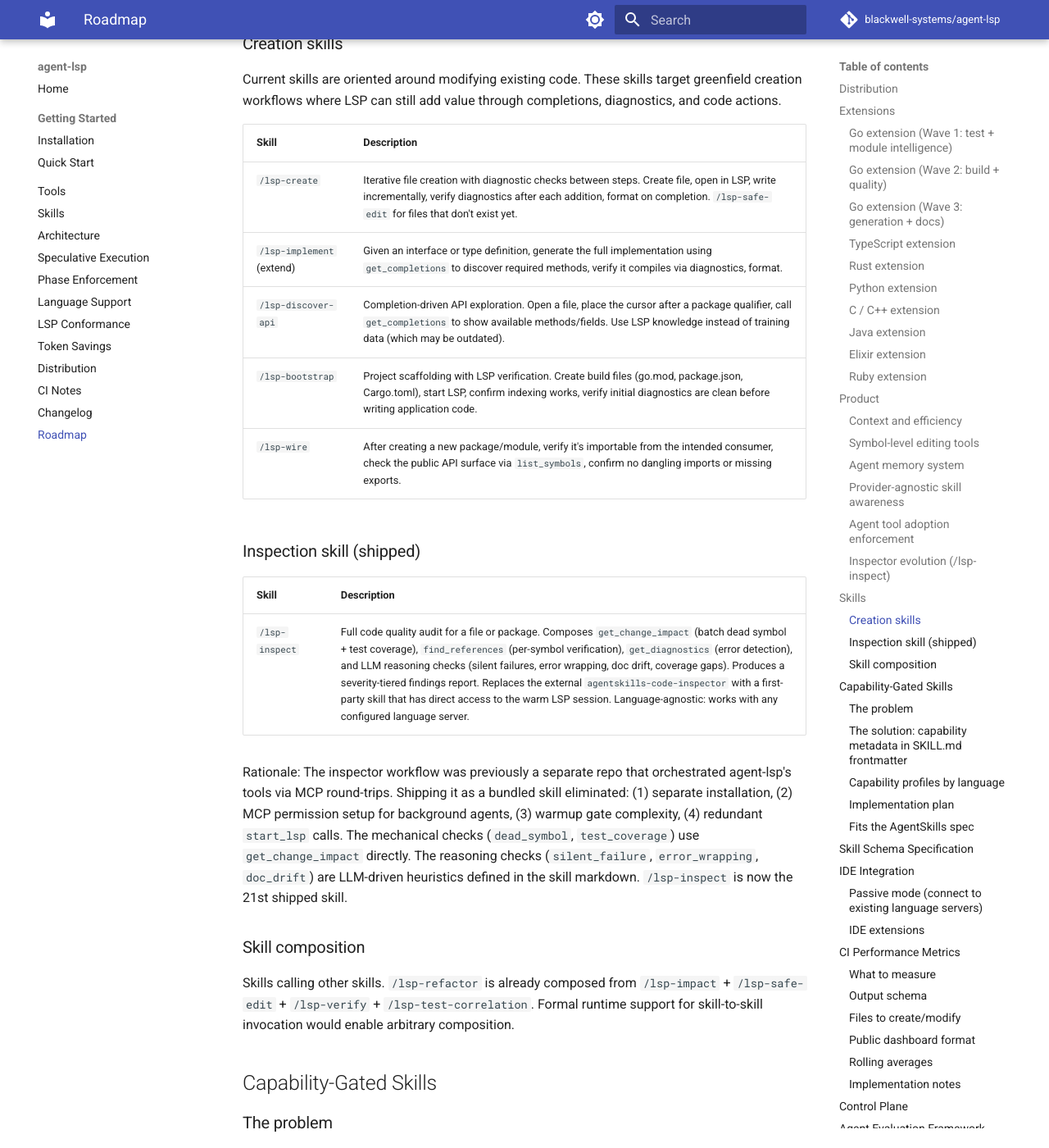
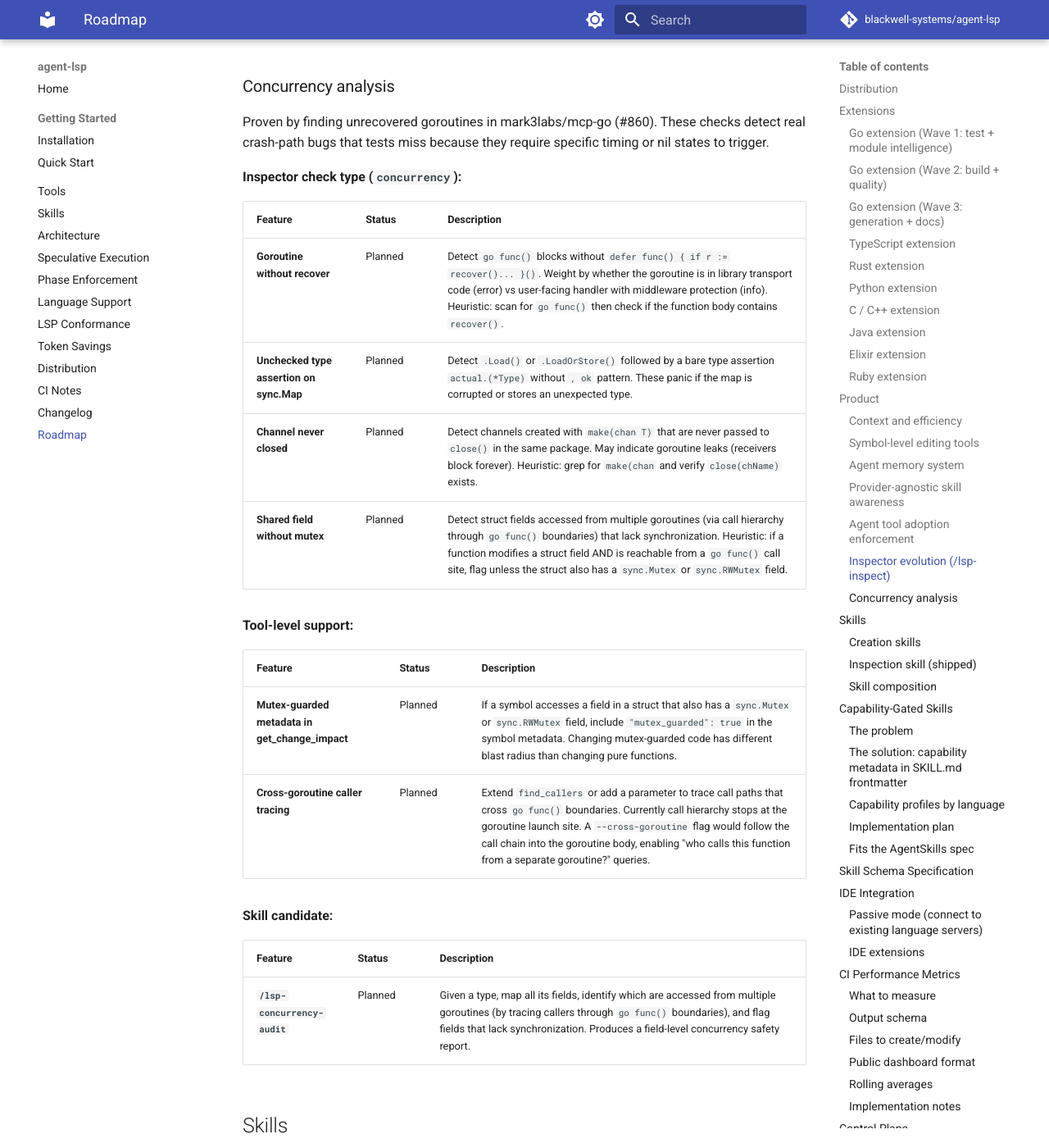
Before and after one commit to blackwell-systems/agent-lsp, an MkDocs documentation site: the page built from docs/roadmap.md, in a window 1280 px wide and 1400 px high, scrolled down 11015 px. Shown: the whole window at 82% size. Built offline with MkDocs 1.6.1 and Material for MkDocs 9.7.7, drawn with Linux system fonts in a browser that asks for light colours; comment, search, counter and statistics services are not loaded; some of the changed text lies outside the part shown.

Commit message:
chore: update tool counts, roadmap, and distribution configs
- server.go Instructions: 60 -> 61 tools, add scope='all' mention
- pypi/README.md: 56 -> 61 tools
- bucket/agent-lsp.json: 50 -> 61 tools (Scoop)
- winget locale: 50 -> 61 tools
- roadmap: add onboarding nudge, concurrency analysis section

```diff
--- a/docs/roadmap.md
+++ b/docs/roadmap.md
@@ -210,6 +210,7 @@
 | **Claude Code auto-approval** | **Resolved** | Documented in README Step 6: add `"mcp__lsp__*"` to `permissions.allow` in `~/.claude/settings.json`. Other MCP clients (Cursor, Cline, Windsurf, Gemini CLI) already auto-approve or have one-time allow flows. No hook needed. |
 | **Per-client tool description overrides** | Planned | Tune tool descriptions based on which client is connected. In Claude Code, `list_symbols` description says "use this instead of Read for file structure." In Cursor, skip that guidance since Cursor has its own LSP. Requires detecting the client from the MCP initialize handshake. |
 | **Cross-referencing in tool descriptions** | **Shipped** | Tools suggest related tools where applicable. `apply_edit` recommends `replace_symbol_body` for full function replacements and `preview_edit` before applying. `find_references` recommends `safe_delete_symbol` for zero-reference symbols and `get_change_impact` for blast-radius analysis. `suggest_fixes` points to `/lsp-fix-all` skill. `rename_symbol` recommends `find_references` before renaming exports. |
+| **Onboarding nudge on first use** | Planned | On first `get_change_impact` or `find_references` call in a session, if `/lsp-onboard` has not been run (no `.agent-lsp/onboard-complete` marker), append a hint: "hint: run /lsp-onboard for project context (build system, entry points, test runner)." Non-blocking: the tool still returns results. The hint disappears after onboarding completes or after 3 calls (whichever comes first). Inspired by Serena's enforced onboarding flow but non-intrusive. |
 
 ### Inspector evolution (`/lsp-inspect`)
 
@@ -232,6 +233,32 @@
 | **Confidence tiers** | **Shipped** | Replace "high/medium/low" with actionable labels: "verified" (LSP confirmed, act immediately), "suspected" (pattern match, investigate first), "advisory" (style suggestion, optional). Applied to the inspector output format and the check taxonomy in the SKILL.md. |
 | **Unexported dead code detection** | **Shipped** | Extend `get_change_impact` with a new `scope` parameter (`scope: "all"`) to check unexported symbols in addition to exported ones. Uses `collectAllSymbols` to walk all document symbols and check references for each. |
 | **Inspector result as MCP resource** | **Shipped** | Expose the last inspector run as an MCP resource at `inspect://last`. Results persisted to `.agent-lsp/last-inspection.json`. Agents can re-read findings without re-running the full analysis. Useful for iterative fix-verify cycles. |
+
+### Concurrency analysis
+
+Proven by finding unrecovered goroutines in mark3labs/mcp-go (#860). These checks detect real crash-path bugs that tests miss because they require specific timing or nil states to trigger.
+
+**Inspector check type (`concurrency`):**
+
+| Feature | Status | Description |
+|---------|--------|-------------|
+| **Goroutine without recover** | Planned | Detect `go func()` blocks without `defer func() { if r := recover()... }()`. Weight by whether the goroutine is in library transport code (error) vs user-facing handler with middleware protection (info). Heuristic: scan for `go func()` then check if the function body contains `recover()`. |
+| **Unchecked type assertion on sync.Map** | Planned | Detect `.Load()` or `.LoadOrStore()` followed by a bare type assertion `actual.(*Type)` without `, ok` pattern. These panic if the map is corrupted or stores an unexpected type. |
+| **Channel never closed** | Planned | Detect channels created with `make(chan T)` that are never passed to `close()` in the same package. May indicate goroutine leaks (receivers block forever). Heuristic: grep for `make(chan` and verify `close(chName)` exists. |
+| **Shared field without mutex** | Planned | Detect struct fields accessed from multiple goroutines (via call hierarchy through `go func()` boundaries) that lack synchronization. Heuristic: if a function modifies a struct field AND is reachable from a `go func()` call site, flag unless the struct also has a `sync.Mutex` or `sync.RWMutex` field. |
+
+**Tool-level support:**
+
+| Feature | Status | Description |
+|---------|--------|-------------|
+| **Mutex-guarded metadata in get_change_impact** | Planned | If a symbol accesses a field in a struct that also has a `sync.Mutex` or `sync.RWMutex` field, include `"mutex_guarded": true` in the symbol metadata. Changing mutex-guarded code has different blast radius than changing pure functions. |
+| **Cross-goroutine caller tracing** | Planned | Extend `find_callers` or add a parameter to trace call paths that cross `go func()` boundaries. Currently call hierarchy stops at the goroutine launch site. A `--cross-goroutine` flag would follow the call chain into the goroutine body, enabling "who calls this function from a separate goroutine?" queries. |
+
+**Skill candidate:**
+
+| Feature | Status | Description |
+|---------|--------|-------------|
+| **`/lsp-concurrency-audit`** | Planned | Given a type, map all its fields, identify which are accessed from multiple goroutines (by tracing callers through `go func()` boundaries), and flag fields that lack synchronization. Produces a field-level concurrency safety report. |
 
 ## Skills
 
```
Also changed, not shown: pypi/README.md (+2 -2 lines), 3 other files.
